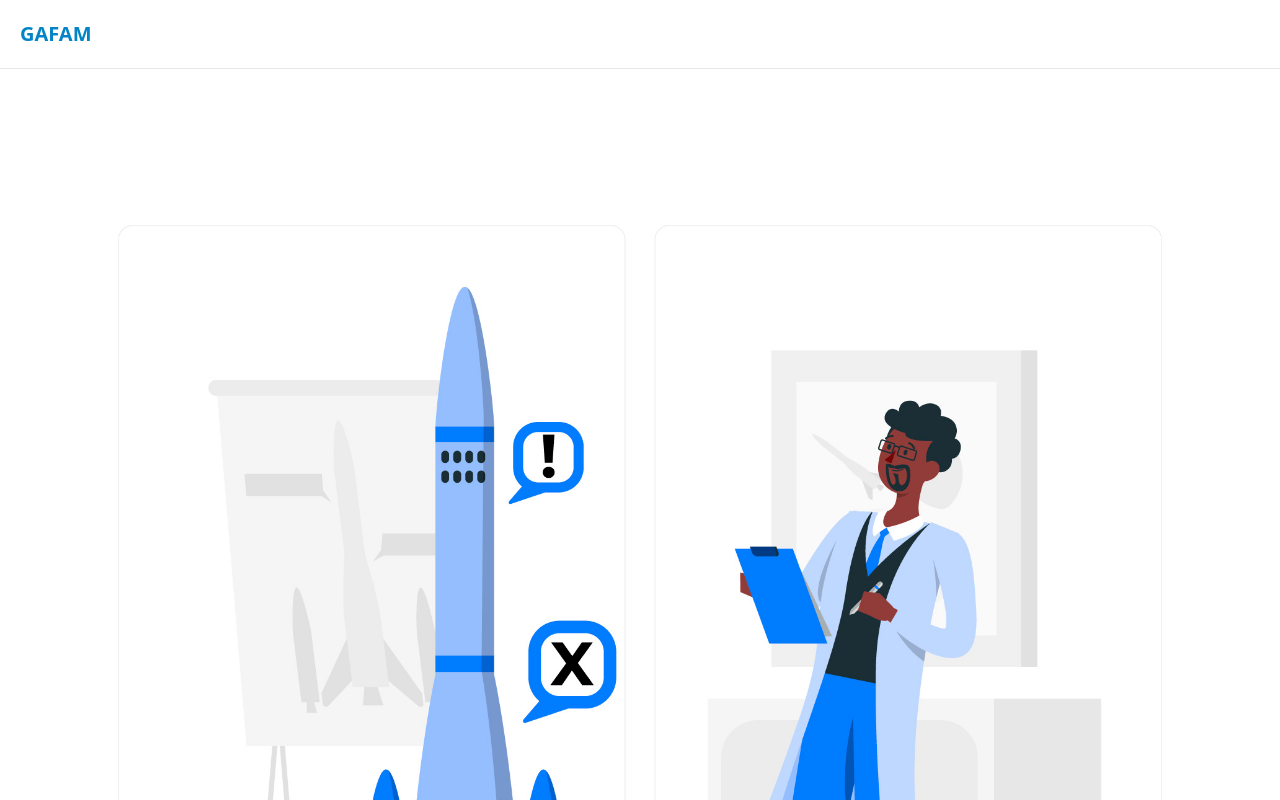
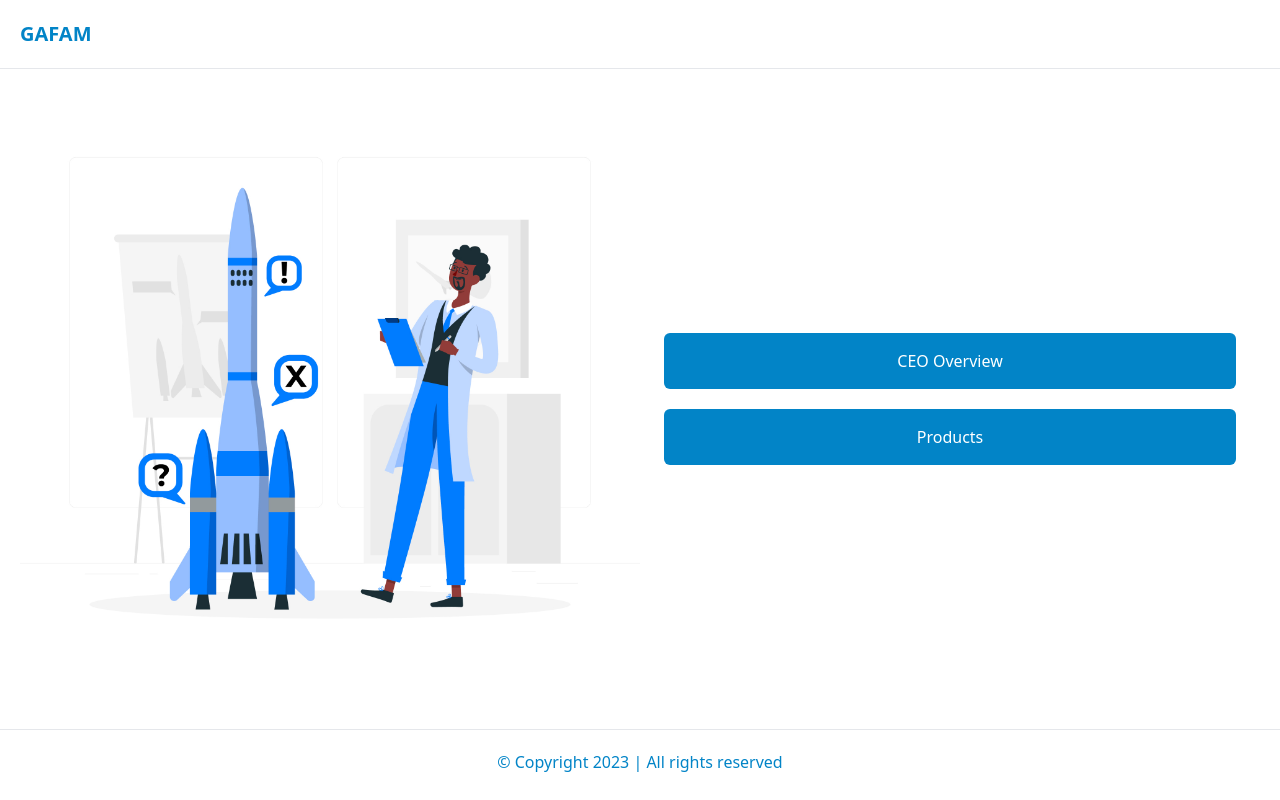
Before and after one commit to Ianel/gafam, a React (Vite) app: page / in a window 1280 px wide. Shown: the top 800 px of the page. Built offline with nearby package versions, Linux system fonts and the light colour scheme.

Commit message:
add responsivity to home page

```diff
--- a/src/pages/Home/index.tsx
+++ b/src/pages/Home/index.tsx
@@ -17,7 +17,8 @@ const HomePage: React.FC = () => {
     ];
 
     return (
-        <div className="flex flex-col justify-around items-center h-full">
+        <>
+            <div className="flex lg:hidden flex-col justify-around items-center h-full">
                 <img
                     className="object-cover h-1/2"
                     src={homeFirst}
@@ -36,6 +37,23 @@ const HomePage: React.FC = () => {
                     alt="Home Tech 2"
                 />
             </div>
+            <div className="hidden lg:flex">
+                <div className="flex-1">
+                    <img
+                        className="w-full object-cover"
+                        src={homeFirst}
+                        alt="Home Tech 1"
+                    />
+                </div>
+                <div className="flex-1 flex justify-center items-center">
+                    <div className="flex flex-col gap-y-5 w-full">
+                        {links.map((link: ButtonLinkProps, index: number) => {
+                            return <ButtonLink key={index} {...link} />;
+                        })}
+                    </div>
+                </div>
+            </div>
+        </>
     );
 };
 
```
Lines whose indentation alone changed are shown as unchanged.
